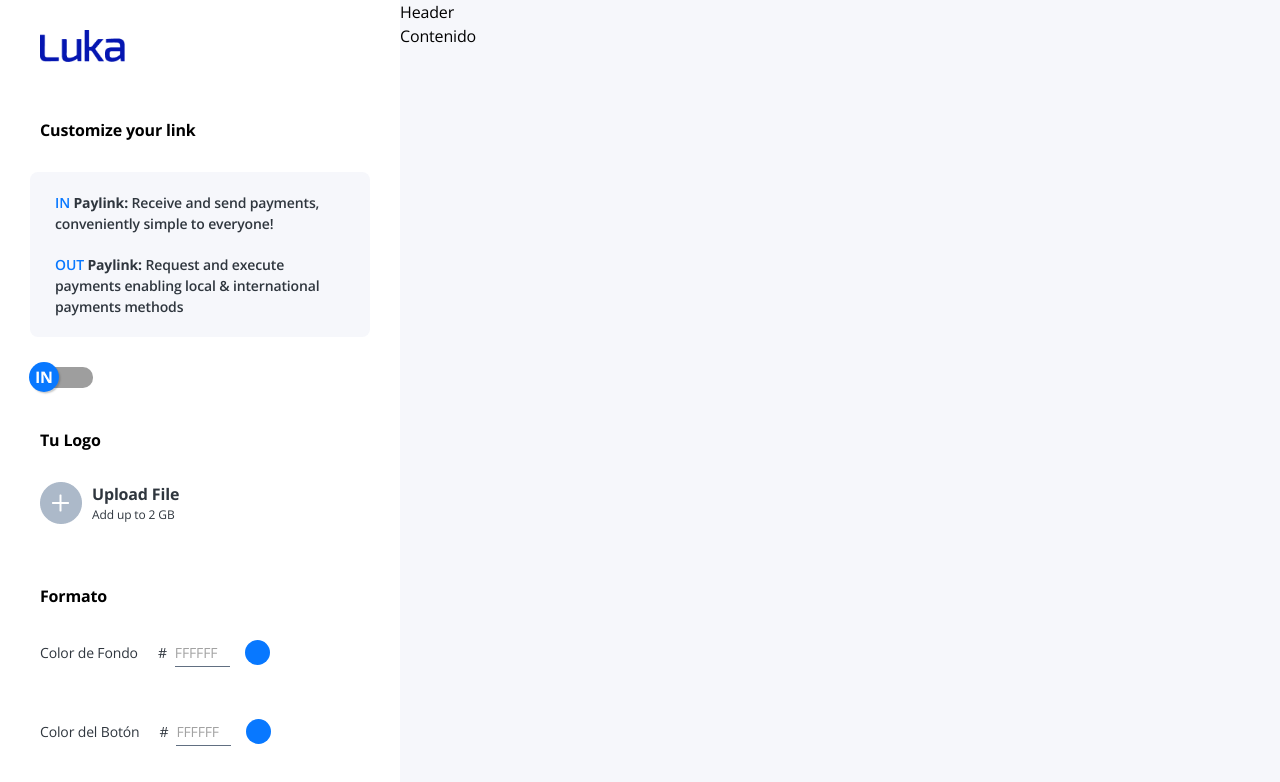
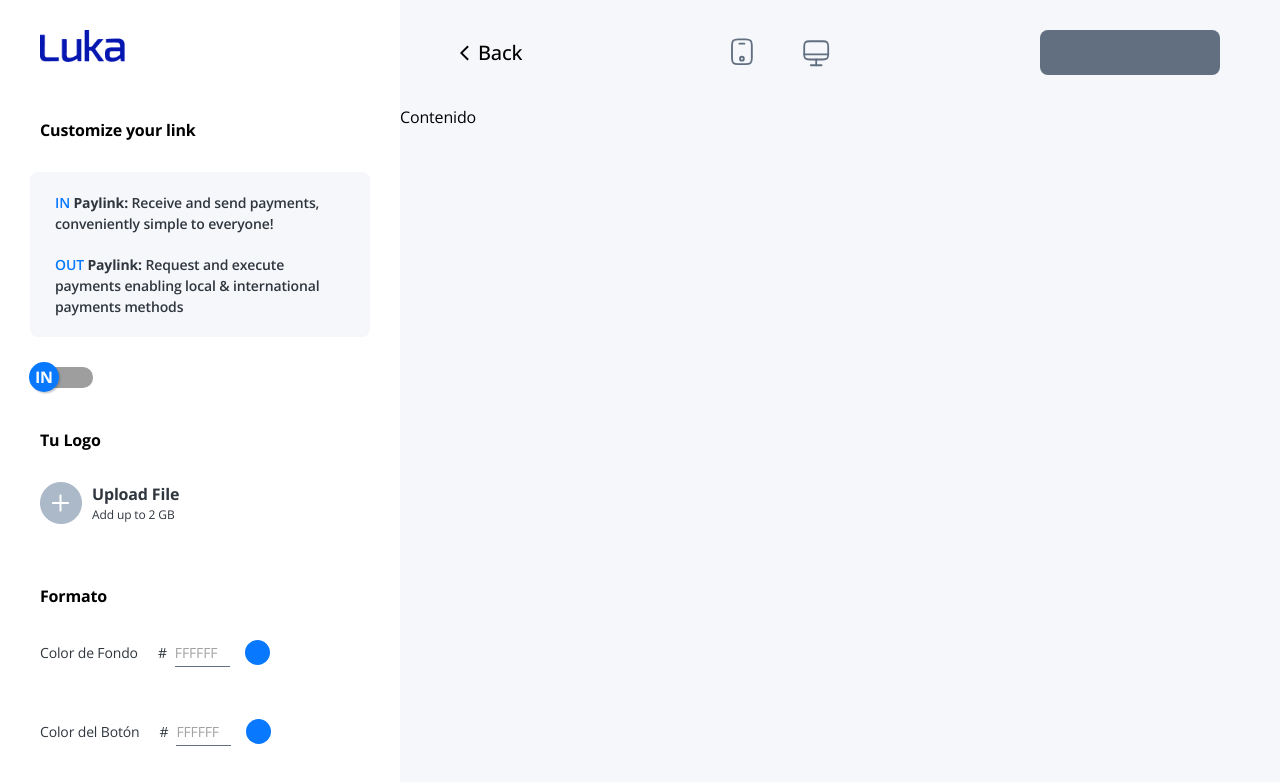
Before and after one commit to rramirezgit/website-luka, a React (Create React App) app: page /demo-link in a window 1280 px wide. Shown: the top 782 px of the page. Built offline with nearby package versions, Linux system fonts and the light colour scheme.

Commit message:
DemoLink: Part 3 (Header)

```diff
--- a/src/components/demoHeader/index.tsx
+++ b/src/components/demoHeader/index.tsx
@@ -1,9 +1,89 @@
 import { Box } from '@mui/material'
+import { getCssVar } from 'theme'
+import ArrowBackIosIcon from '@mui/icons-material/ArrowBackIos'
+import Typography from '@mui/material/Typography'
+import desktop from 'assets/demoLink/monitor.svg'
+import mobile from 'assets/demoLink/mobile.svg'
 
 const DemoHeader = (): JSX.Element => {
   return (
-    <Box>
-        Header
+    <Box
+      sx={
+        {
+          display: 'flex',
+          alignItems: 'center',
+          justifyContent: 'space-between',
+          padding: '30px 60px'
+        }
+      }
+    >
+      <Box
+        sx={
+          {
+            display: 'flex',
+            alignItems: 'center'
+          }
+        }
+      >
+        <ArrowBackIosIcon
+          sx={
+            {
+              fontSize: '18px'
+            }
+          }
+        />
+        <Typography
+          sx={
+            {
+              fontSize: '20px',
+              fontWeight: '500'
+            }
+          }
+        >
+          Back
+        </Typography>
+      </Box>
+      <Box
+        sx={
+          {
+            display: 'flex',
+            alignItems: 'center',
+            width: '100px',
+            justifyContent: 'space-between'
+          }
+        }
+      >
+        <Box
+          component={'figure'}
+          sx={
+            {
+              height: '30px'
+            }
+          }
+        >
+          <img src={mobile} alt='Mobile' style={{ maxHeight: '100%' }} />
+        </Box>
+        <Box
+          component={'figure'}
+          sx={
+            {
+              height: '30px'
+            }
+          }
+        >
+          <img src={desktop} alt='Desktop' style={{ maxHeight: '100%' }} />
+        </Box>
+      </Box>
+      <Box
+        sx={
+          {
+            width: '180px',
+            height: '45px',
+            backgroundColor: getCssVar('--gray-text-dark'),
+            borderRadius: '8px'
+          }
+        }
+      ></Box>
     </Box>
   )
 }
```
Also changed, not shown: src/assets/demoLink/mobile.svg (added), src/assets/demoLink/monitor.svg (added).
